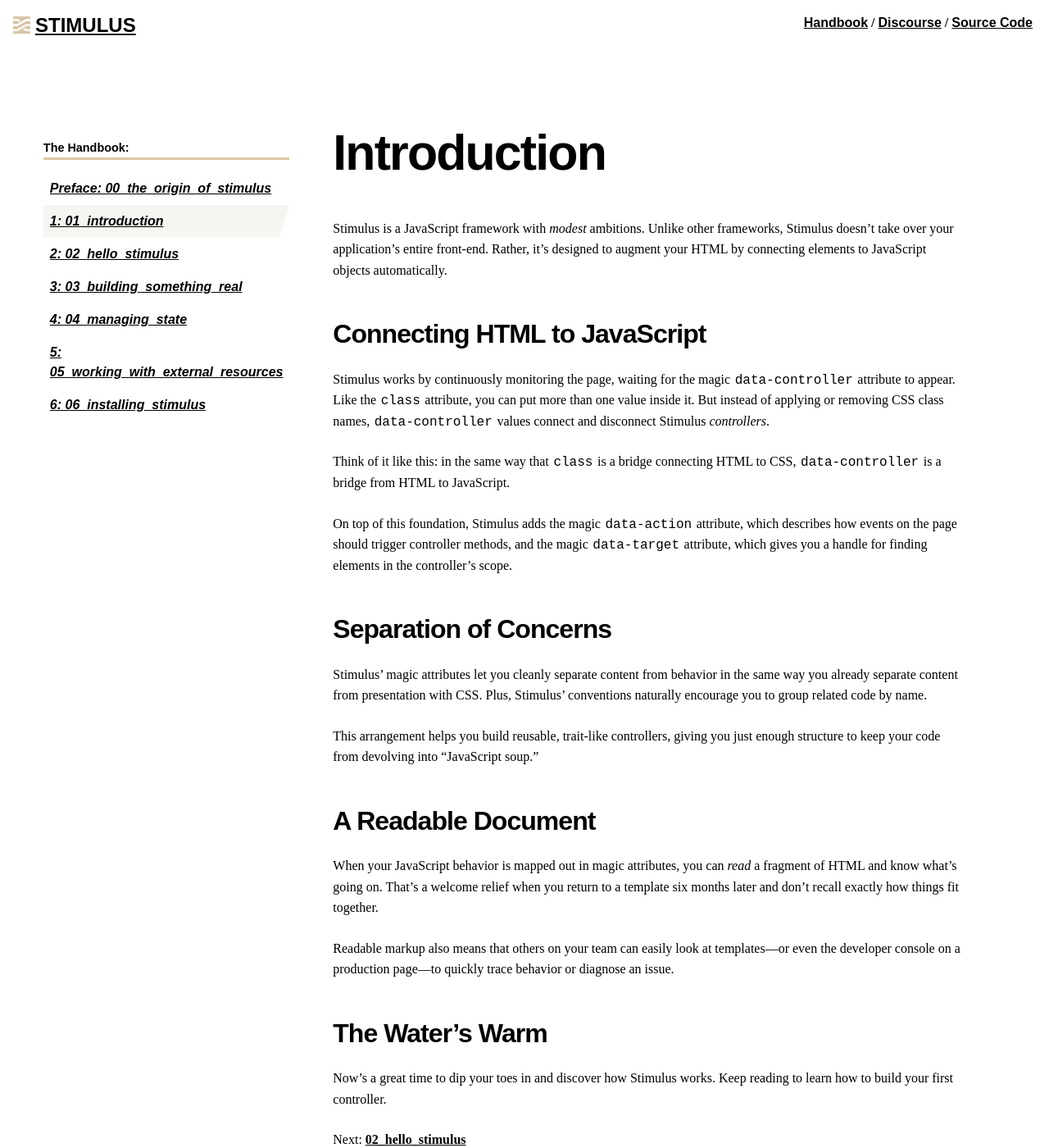
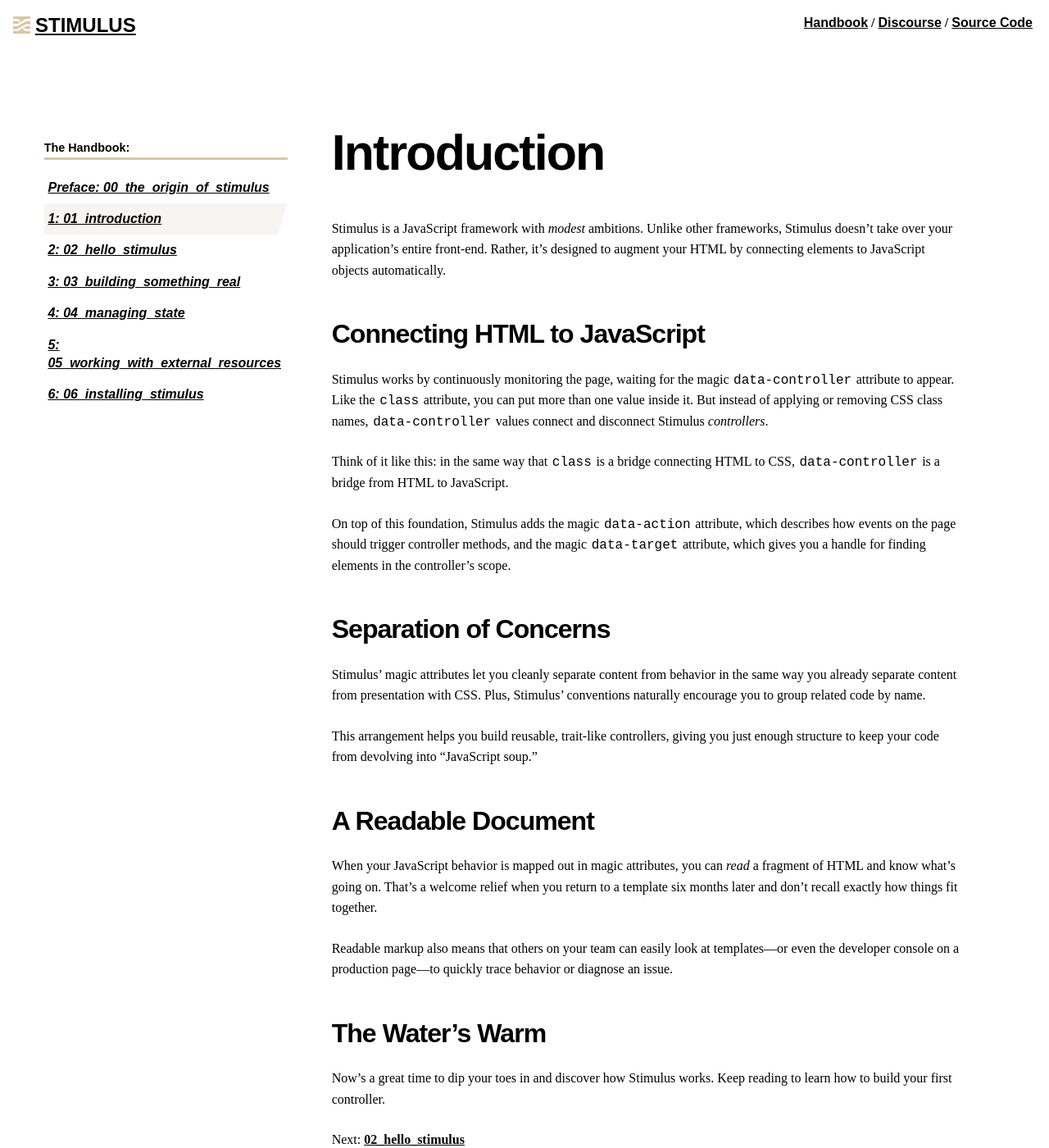
Before and after one commit to hotwired/stimulus-site, a Jekyll site: the page built from _handbook/01_introduction.md, in a window 1280 px wide and 1400 px high. Shown: the whole window at 82% size. Built offline with Jekyll 4.4.1, drawn with Linux system fonts in a browser that asks for light colours; some web fonts are replaced; comment, search, counter and statistics services are not loaded.

Commit message:
Sticky nav works again, type tweaks.

```diff
--- a/_sass/_handbook.scss
+++ b/_sass/_handbook.scss
@@ -91,6 +91,7 @@
   @include media(medium) {
     @include transform(translate(0, 0));
     @include transition(transform 0s ease-in-out);
+    height: inherit;
     opacity: 1;
     position: -webkit-sticky;
     position: sticky;
@@ -133,11 +134,11 @@
 
   @include media(medium) {
     text-align: left;
+    margin: 0 0 0 -0.2rem;
     padding: 0.5em;
-    margin-right: 0;
     font-size: 1em;
     font-style: italic;
-    line-height: 1.5;
+    line-height: 1.4;
 
     &.active {
       color: $color-text;
```
